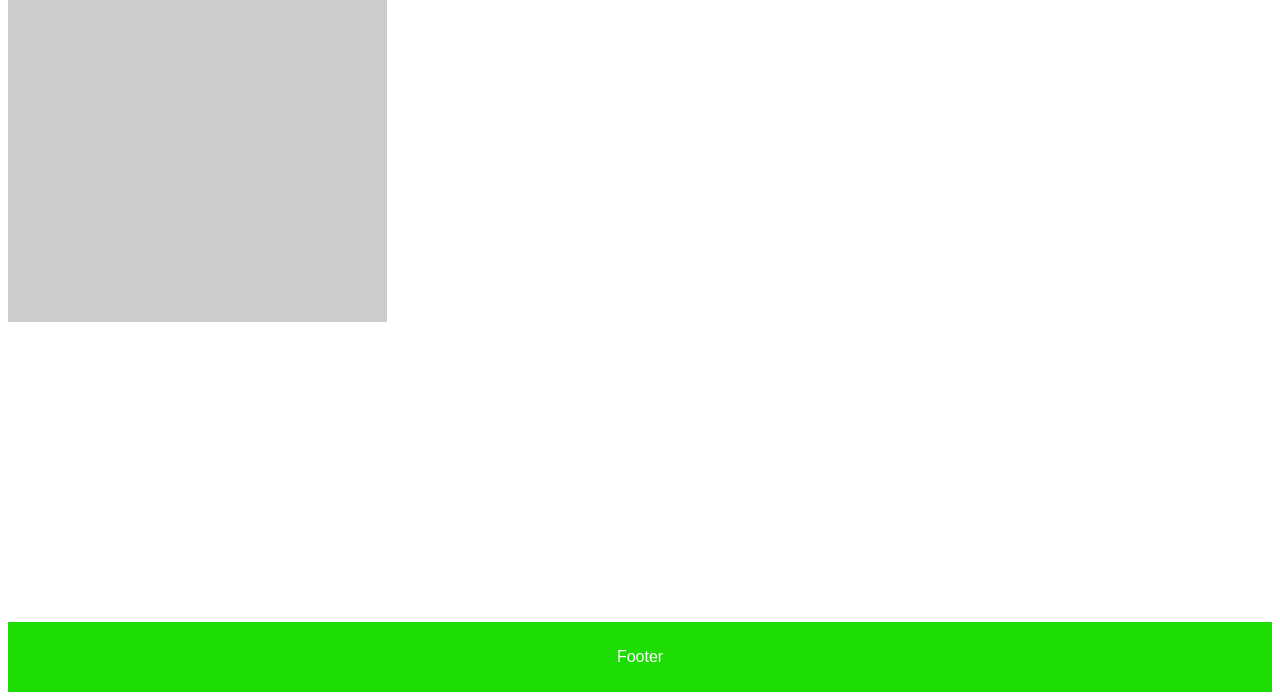
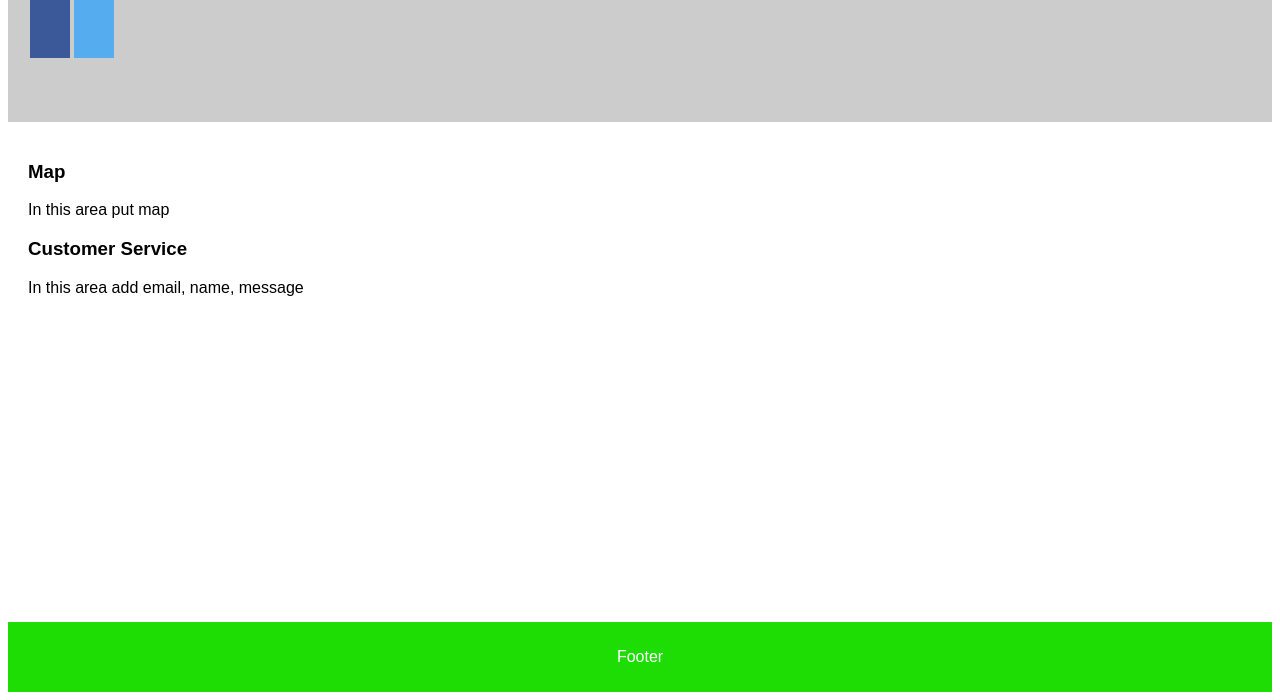
Before and after one commit to AleOrtizA/HYF-Excercises, a plain HTML site: page Week1/4-contact/contact.html in a window 1280 px wide. Shown: the part 465-1165 px from the top of the page. Drawn offline with Linux system fonts and the light colour scheme.

Commit message:
Made changes to Contact and About Us

```diff
--- a/Week1/4-contact/contact.css
+++ b/Week1/4-contact/contact.css
@@ -20,8 +20,8 @@ header {
 
 nav {
   float: left;
-  width: 30%;
-  height: 500px;
+  width: 100%;
+  height: 300px;
   /* only for demonstration, should be removed */
   background: #ccc;
   padding: 20px;
@@ -37,9 +37,9 @@ nav ul {
 article {
   float: left;
   padding: 20px;
-  width: 70%;
+  width: 100%;
   background-color: #ffffff;
-  height: 800px;
+  height: 500px;
   /* only for demonstration, should be removed */
 }
 
@@ -49,6 +49,29 @@ section:after {
   content: "";
   display: table;
   clear: both;
+}
+
+.fa {
+  padding: 20px;
+  font-size: 30px;
+  width: 50px;
+  text-align: center;
+  text-decoration: none;
+  margin: 5px 2px;
+}
+
+.fa:hover {
+  opacity: 0.7;
+}
+
+.fa-facebook {
+  background: #3B5998;
+  color: white;
+}
+
+.fa-twitter {
+  background: #55ACEE;
+  color: white;
 }
 
 /* Style the footer */
--- a/Week1/4-contact/contact.html
+++ b/Week1/4-contact/contact.html
@@ -47,7 +47,11 @@
           <a>Contact Info</a>
         </li>
         <li>
-          <a>Social Media</a>
+          <h2>Like Us on Facebook</h2>
+
+          <!-- Add font awesome icons -->
+          <a href="#" class="fa fa-facebook"></a>
+          <a href="#" class="fa fa-twitter"></a>
         </li>
       </ul>
     </nav>
--- a/Week1/5-about/about.css
+++ b/Week1/5-about/about.css
@@ -20,8 +20,8 @@ header {
 
 nav {
   float: left;
-  width: 30%;
-  height: 500px;
+  width: 50%;
+  height: 800px;
   /* only for demonstration, should be removed */
   background: #ccc;
   padding: 20px;
@@ -37,7 +37,7 @@ nav ul {
 article {
   float: left;
   padding: 20px;
-  width: 70%;
+  width: 50%;
   background-color: #ffffff;
   height: 800px;
   /* only for demonstration, should be removed */
```
Also changed, not shown: Week1/1-home/homepage.html (+1 -0 lines), Week1/2-products/products.html (+2 -1 lines), Week1/3-specials/specials.html (+1 -0 lines), Week1/5-about/about.html (+9 -3 lines), Week1/stockimages/bananas.jpg (added), Week1/stockimages/cookies.jpg (added), Week1/stockimages/juice.jpg (added), Week1/stockimages/milk.jpg (added), Week1/stockimages/notebook.jpg (added), Week1/stockimages/pasta.jpg (added), Week1/stockimages/pencils.jpg (added), Week1/stockimages/salad.jpg (added), Week1/stockimages/shampoo.jpg (added), Week1/stockimages/soap.jpg (added).
